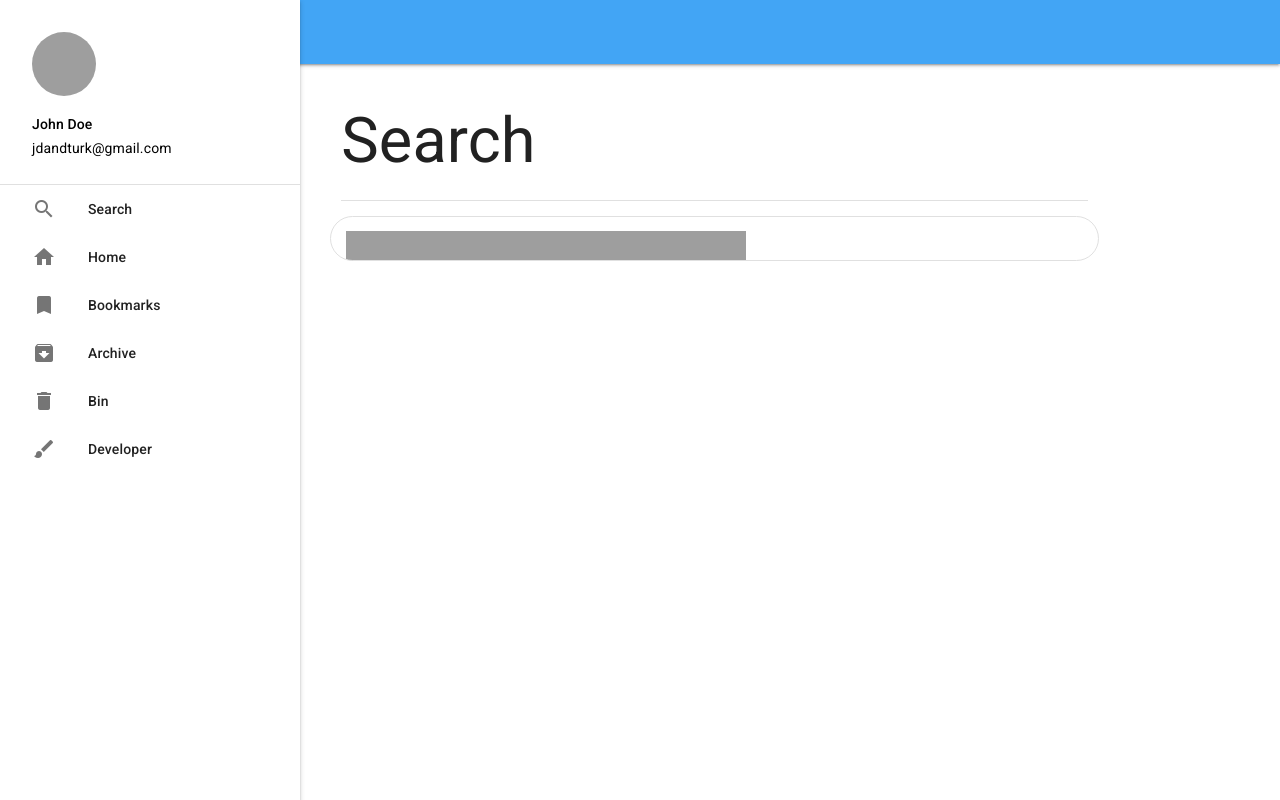
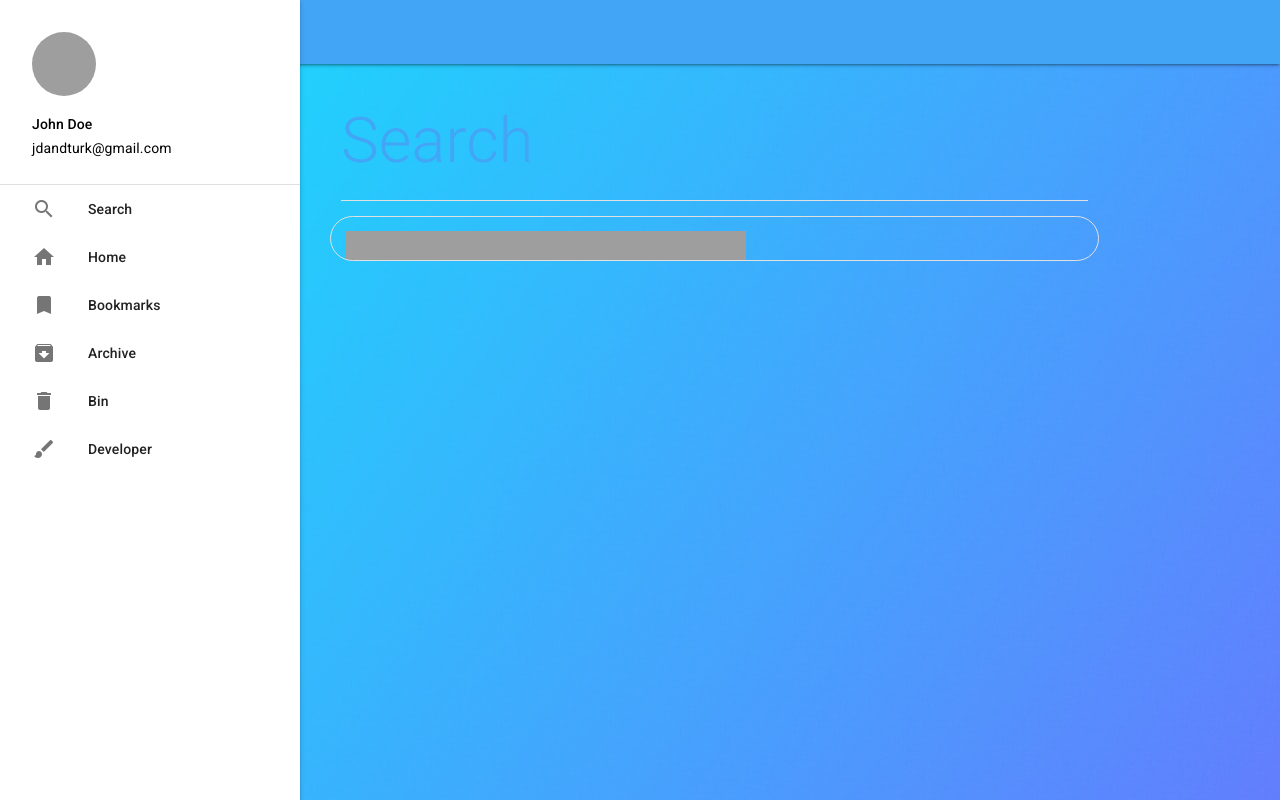
Before and after one commit to JoshuaDarron/library, a Vue app in the folder app_client/: page /search in a window 1280 px wide. Built offline with nearby package versions, Linux system fonts and the light colour scheme; grey boxes are pictures that could not be loaded.

Commit message:
added a background to the index file.

```diff
--- a/app_client/index.html
+++ b/app_client/index.html
@@ -7,6 +7,13 @@
       Library
     </title>
     <link rel="stylesheet" href="//fonts.googleapis.com/css?family=Roboto:100,200,300,400,500,700,400italic|Material+Icons">
+    <style>
+      body {
+        background-image: url("./static/background.jpeg");
+          background-repeat: no-repeat;
+          background-attachment: fixed;
+      }
+    </style>
   </head>
   <body>
     <div id="app"></div>
--- a/app_client/src/App.vue
+++ b/app_client/src/App.vue
@@ -117,6 +117,7 @@
 }
 </script>
 
+
 <style>
 .nav-wrapper {
 	background-color: #42a5f5;
--- a/app_client/src/pages/Search/Search.css
+++ b/app_client/src/pages/Search/Search.css
@@ -1,5 +1,5 @@
 
-text-indent: 40px;.header-font {
+.header-font {
     font-weight: 300;
     color: #42a5f5;
 }
```
Also changed, not shown: app_client/static/background.jpeg (added).
